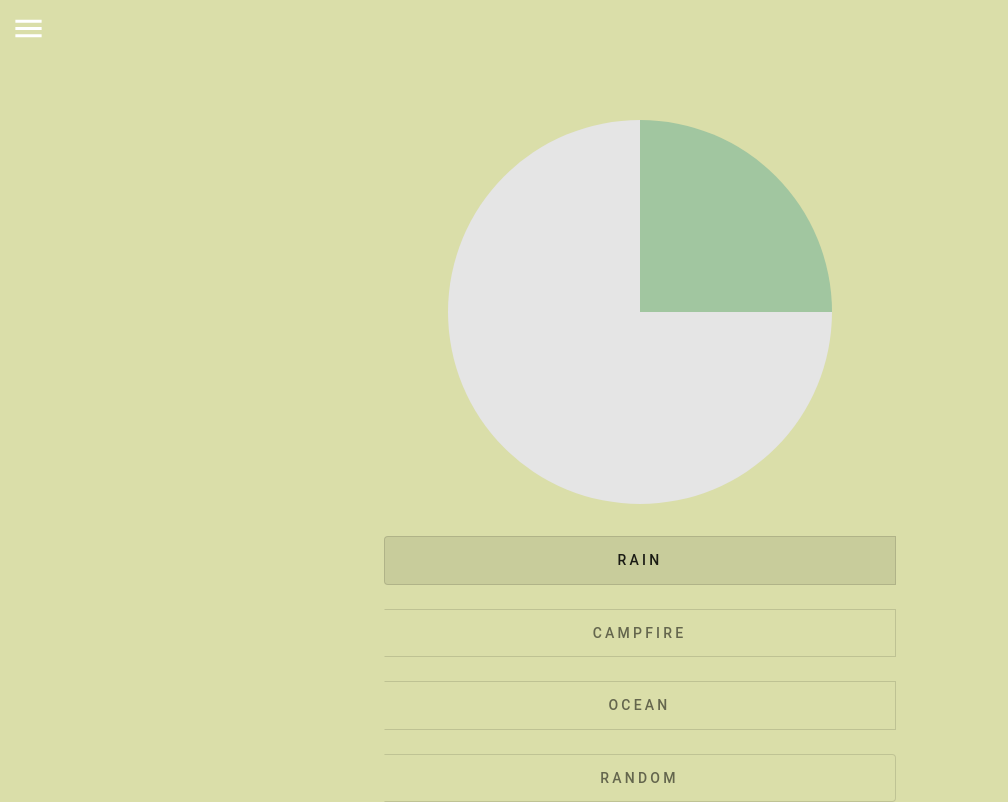
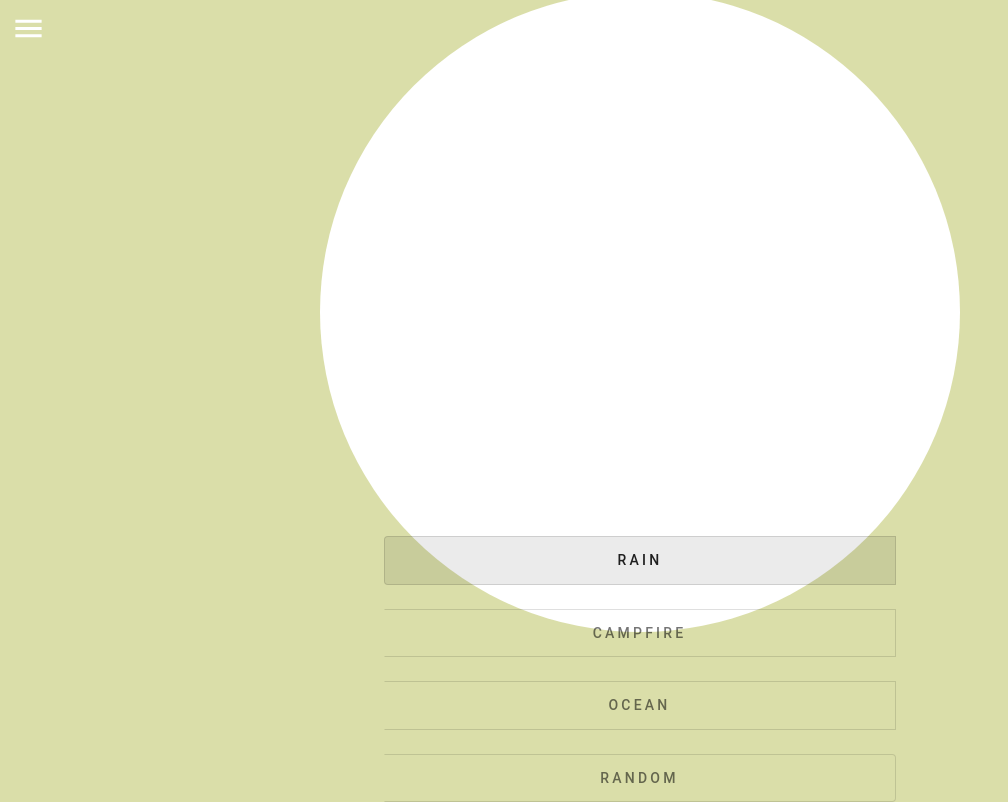
Before and after one commit to andy-techen/pace, a React (Create React App) app: page / in a window 1280 px wide. Shown: the whole page, without its empty margins (0-1008 px from the left). Built offline with nearby package versions, Linux system fonts and the light colour scheme.

Commit message:
set up states, handling functions pending

```diff
--- a/src/components/Timer.jsx
+++ b/src/components/Timer.jsx
@@ -3,6 +3,8 @@ import '../styles/Timer.css';
 
 const Timer = () => {
     const [currTime, setCurrTime] = useState(0);
+    const [duration, setDuration] = useState(0);
+    const [isRunning, setIsRunning] = useState(false);
 
     const updateTime = () => {
 
@@ -11,6 +13,7 @@ const Timer = () => {
     return (
         <div className="timer-container">
             <div className='timer-eclipse'></div>
+            <div className='timer-inner'></div>
         </div>
     );
 }
```
